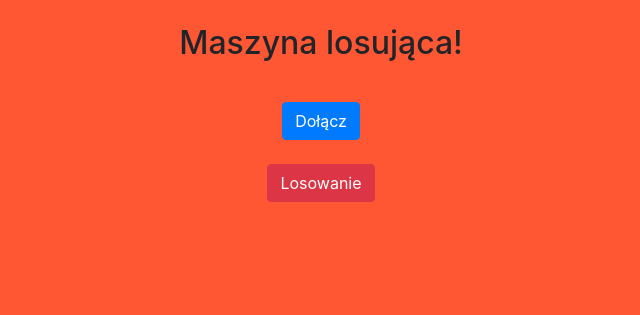
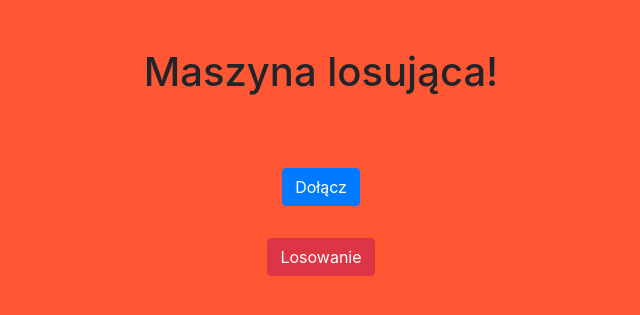
Before and after one commit to Fisent/maszyna_losujaca, a Django app: page / in a window 1280 px wide. Shown: the part 56-371 px from the top of the page, without its empty margins (319-959 px from the left). Run offline with Django 3.2, Linux system fonts and the light colour scheme; data that the repository does not hold is empty.

Commit message:
Enlarged titles

```diff
--- a/maszyna_losujaca_projekt/maszyna_losujaca_app/templates/maszyna_losujaca_app/check_result.html
+++ b/maszyna_losujaca_projekt/maszyna_losujaca_app/templates/maszyna_losujaca_app/check_result.html
@@ -19,7 +19,7 @@
   <link rel="stylesheet" type="text/css" href="{% static 'maszyna_losujaca_app/style.css' %}">
 
     <div class="d-flex justify-content-center">
-      <div class="p-4"><h3>Podaj imie i hasło żeby sprawdzić wynik losowania</h3></div>
+      <div class="p-5"><h3>Podaj imie i hasło żeby sprawdzić wynik losowania</h3></div>
     </div>
 
     <div class="d-flex justify-content-center">
--- a/maszyna_losujaca_projekt/maszyna_losujaca_app/templates/maszyna_losujaca_app/index.html
+++ b/maszyna_losujaca_projekt/maszyna_losujaca_app/templates/maszyna_losujaca_app/index.html
@@ -19,12 +19,12 @@
   <link rel="stylesheet" type="text/css" href="{% static 'maszyna_losujaca_app/style.css' %}">
 
     <div class="d-flex justify-content-center align-content-center">
-      <div class="p-4 align-self-center"><h2>Maszyna losująca!</h2></div>
+      <div class="p-5 align-self-center"><h1>Maszyna losująca!</h1></div>
 
     </div>
 
     <div class="d-flex justify-content-center">
-      <div class="p-2"><a role="button" class="btn btn-primary" href="join">Dołącz</a></div>
+      <div class="p-3"><a role="button" class="btn btn-primary" href="join">Dołącz</a></div>
     </div>
 
     <div class="d-flex justify-content-center">
--- a/maszyna_losujaca_projekt/maszyna_losujaca_app/templates/maszyna_losujaca_app/index_after_draw.html
+++ b/maszyna_losujaca_projekt/maszyna_losujaca_app/templates/maszyna_losujaca_app/index_after_draw.html
@@ -19,11 +19,11 @@
   <link rel="stylesheet" type="text/css" href="{% static 'maszyna_losujaca_app/style.css' %}">
 
     <div class="d-flex justify-content-center">
-      <div class="p-4"><h2>Losowanie zakończone!</h2></div>
+      <div class="p-5"><h1>Losowanie zakończone!</h1></div>
     </div>
 
     <div class="d-flex justify-content-center">
-      <div class="p-3"><a role="button" class="btn btn-primary" href="check_result">Sprawdź wynik</a></div>
+      <div class="p-4"><a role="button" class="btn btn-primary" href="check_result">Sprawdź wynik</a></div>
     </div>
 
     <script src="https://cdn.jsdelivr.net/npm/jquery@3.5.1/dist/jquery.slim.min.js" integrity="sha384-DfXdz2htPH0lsSSs5nCTpuj/zy4C+OGpamoFVy38MVBnE+IbbVYUew+OrCXaRkfj" crossorigin="anonymous"></script>
--- a/maszyna_losujaca_projekt/maszyna_losujaca_app/templates/maszyna_losujaca_app/join.html
+++ b/maszyna_losujaca_projekt/maszyna_losujaca_app/templates/maszyna_losujaca_app/join.html
@@ -19,7 +19,7 @@
   <link rel="stylesheet" type="text/css" href="{% static 'maszyna_losujaca_app/style.css' %}">
 
     <div class="d-flex justify-content-center">
-      <div class="p-4"><h2>Dołącz do losowania!</h2></div>
+      <div class="p-5"><h1>Dołącz do losowania!</h1></div>
     </div>
 
     <div class="d-flex justify-content-center p-4">
--- a/maszyna_losujaca_projekt/maszyna_losujaca_app/templates/maszyna_losujaca_app/joined.html
+++ b/maszyna_losujaca_projekt/maszyna_losujaca_app/templates/maszyna_losujaca_app/joined.html
@@ -19,11 +19,11 @@
   <link rel="stylesheet" type="text/css" href="{% static 'maszyna_losujaca_app/style.css' %}">
 
     <div class="d-flex justify-content-center text-center">
-      <div class="p-4"><h2>Dołączono do losowania!</h2></div>
+      <div class="p-5"><h1>Dołączono do losowania!</h1></div>
     </div>
 
     <div class="d-flex justify-content-center">
-      <div class="p-3"><a role="button" class="btn btn-primary" href="..">Wróć do strony głównej</a></div>
+      <div class="p-4"><a role="button" class="btn btn-primary" href="..">Wróć do strony głównej</a></div>
     </div>
 
     <script src="https://cdn.jsdelivr.net/npm/jquery@3.5.1/dist/jquery.slim.min.js" integrity="sha384-DfXdz2htPH0lsSSs5nCTpuj/zy4C+OGpamoFVy38MVBnE+IbbVYUew+OrCXaRkfj" crossorigin="anonymous"></script>
--- a/maszyna_losujaca_projekt/maszyna_losujaca_app/templates/maszyna_losujaca_app/result.html
+++ b/maszyna_losujaca_projekt/maszyna_losujaca_app/templates/maszyna_losujaca_app/result.html
@@ -19,7 +19,7 @@
   <link rel="stylesheet" type="text/css" href="{% static 'maszyna_losujaca_app/style.css' %}">
 
     <div class="d-flex justify-content-center">
-      <div class="p-4"><h2>Twoja wylosowana osoba to:</h2></div>
+      <div class="p-4"><h1>Twoja wylosowana osoba to:</h1></div>
     </div>
 
     <div class="d-flex justify-content-center">
```
